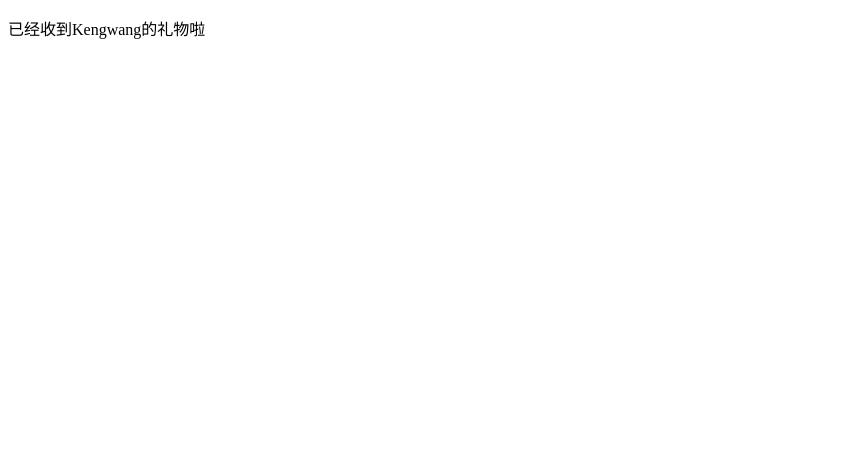
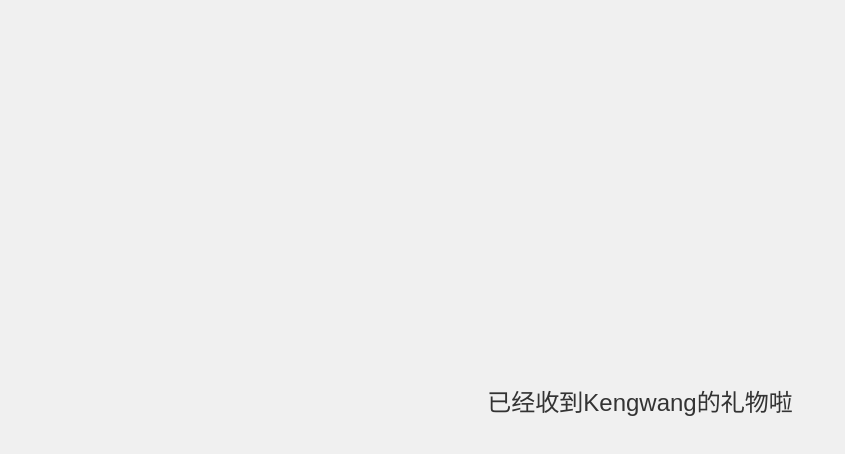
Before and after one commit to swling2426/challenge, a plain HTML site: page index.html in a window 1280 px wide. Shown: the whole page, without its empty margins (0-845 px from the left). Drawn offline with Linux system fonts and the light colour scheme.

Commit message:
Update index.html

```diff
--- a/index.html
+++ b/index.html
@@ -4,8 +4,27 @@
     <meta charset="UTF-8">
     <meta name="viewport" content="width=device-width, initial-scale=1.0">
     <title>Challenge</title>
+    <!-- 5秒后自动重定向到目标网址 -->
+    <meta http-equiv="refresh" content="5; url=http://jasmineaura.github.io/">
+    <style>
+        /* 你可以在这里添加样式以自定义页面的外观 */
+        body {
+            font-family: Arial, sans-serif;
+            display: flex;
+            justify-content: center;
+            align-items: center;
+            height: 100vh;
+            background-color: #f0f0f0;
+            margin: 0;
+        }
+        p {
+            font-size: 24px;
+            color: #333;
+        }
+    </style>
 </head>
 <body>
+    <!-- 页面显示的内容 -->
     <p>已经收到Kengwang的礼物啦</p>
 </body>
 </html>
```
